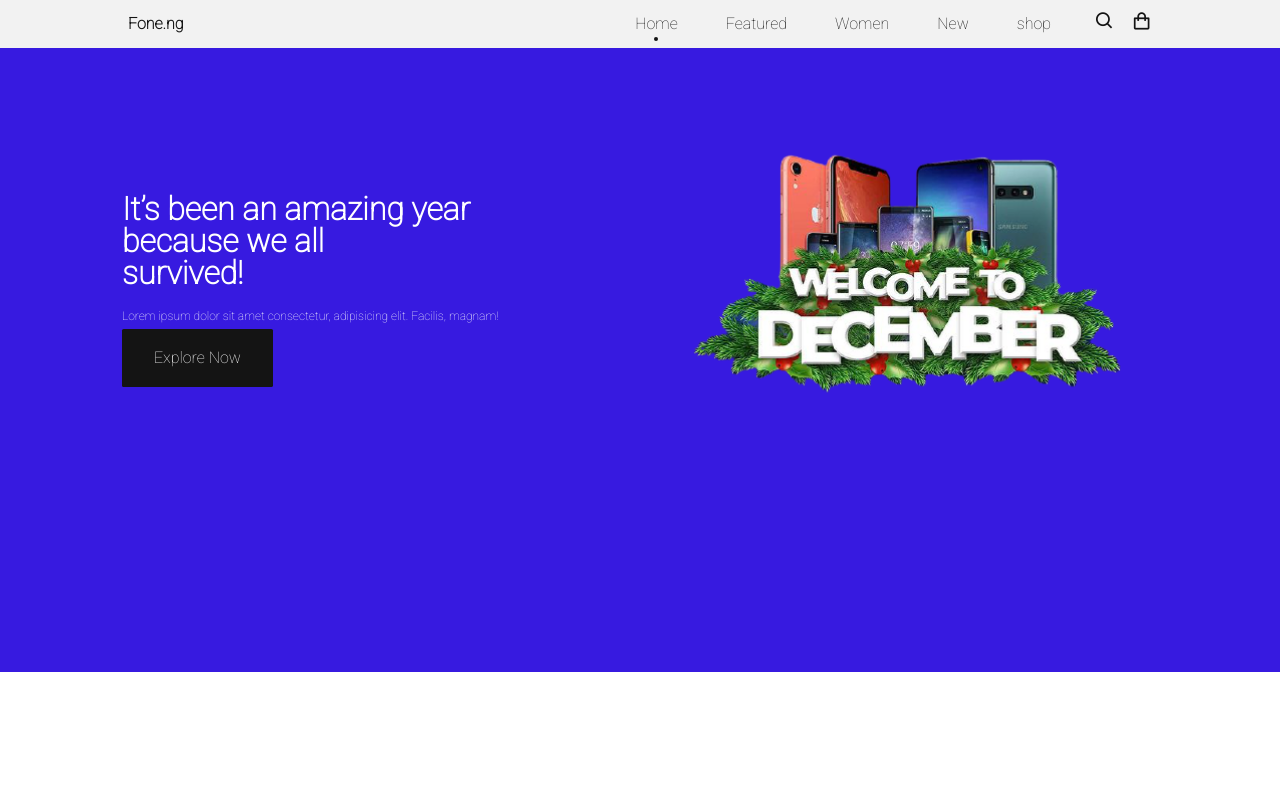
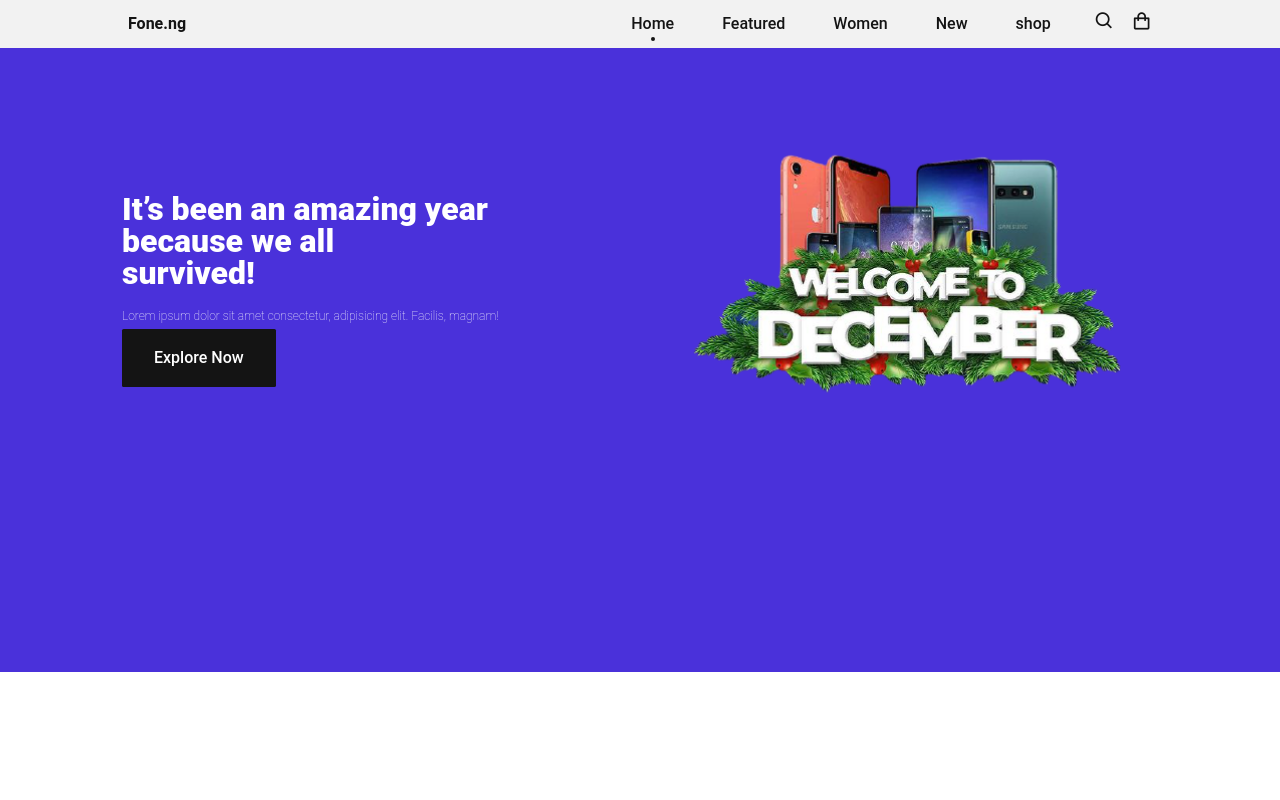
Before and after one commit to Chisonm/foneng, a plain HTML site: page index.html in a window 1280 px wide. Shown: the top 800 px of the page. Drawn offline with nearby package versions, Linux system fonts and the light colour scheme.

Commit message:
section home

```diff
--- a/assets/css/style.css
+++ b/assets/css/style.css
@@ -1,4 +1,4 @@
-@import url('https://fonts.googleapis.com/css2?family=Roboto:wght@100&display=swap');
+/* @import url('https://fonts.googleapis.com/css2?family=Roboto:wght@100&display=swap'); */
 /* === CSS VARIABLES === */
 :root{
     --header-height: 3rem;
@@ -436,7 +436,7 @@ img{
   .section-home{
       margin: 2rem 0;
       height: 80vh;
-      background-color: #371ae0;
+      background-color: #4a31da;
   }
   .section-home .container{
       display: grid;
```
